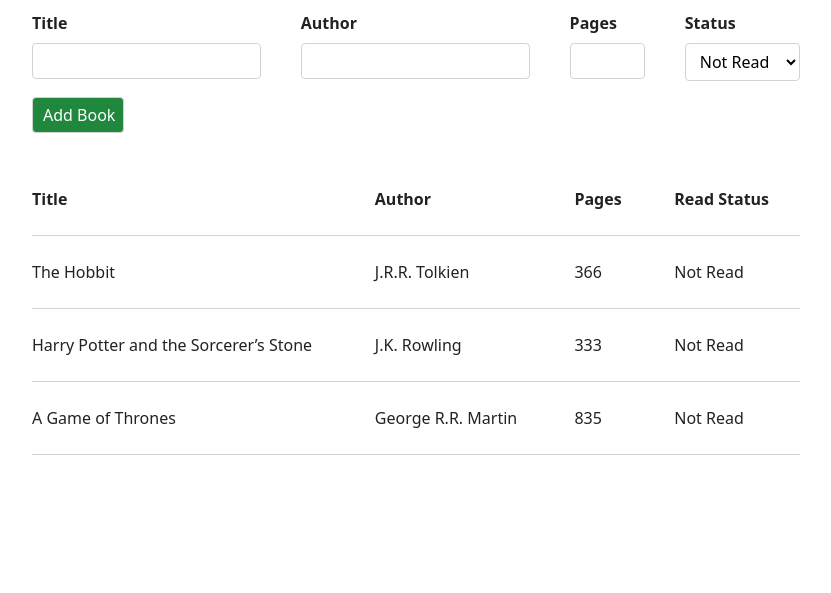
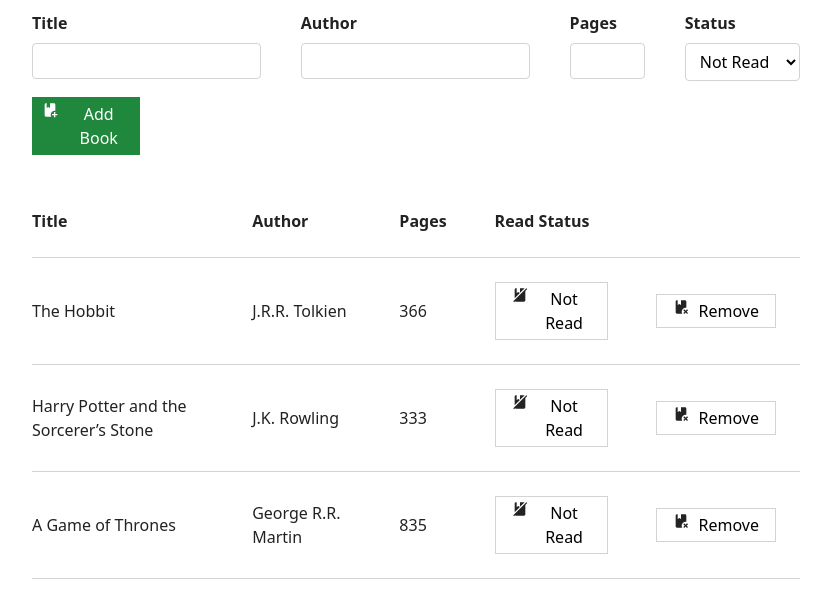
Before and after one commit to RautRA/Library, a plain HTML site: page index.html in a window 1280 px wide. Shown: the part 173-766 px from the top of the page, without its empty margins (224-1055 px from the left). Drawn offline with Linux system fonts and the light colour scheme.

Commit message:
add code to change read status & remove books from library

```diff
--- a/index.html
+++ b/index.html
@@ -29,7 +29,9 @@
                     <option value="not-read" selected>Not Read</option>
                 </select>
             </fieldset>
-            <input type="submit" value="Add Book">
+            <button type="submit">
+                <img src="assets/icons/book-plus.svg" alt="add book icon" class="svg-icon">Add Book
+            </button>
         </form>
 
         <table class="books-table">
@@ -39,6 +41,7 @@
                     <th>Author</th>
                     <th>Pages</th>
                     <th>Read Status</th>
+                    <th></th>
                 </tr>
             </thead>
             <tbody></tbody>
--- a/main.js
+++ b/main.js
@@ -35,6 +35,16 @@
     return myLibrary;
 }
 
+function removeBookFromLibrary(bookIndex) {
+    myLibrary.splice(bookIndex, 1);
+    return myLibrary;
+}
+
+function changeBookReadStatus(bookIndex) {
+    myLibrary[bookIndex].readStatus = !myLibrary[bookIndex].readStatus;
+    return myLibrary;
+}
+
 addBookForm.addEventListener("submit", (e) => {
     e.preventDefault();
 
@@ -50,11 +60,24 @@
 });
 
 function renderLibrary(library) {
-    const books = library.map(book => {
+    const books = library.map((book, index) => {
         return `<td>${book.title}</td>
                 <td>${book.author}</td>
                 <td>${book.pages}</td>
-                <td>${book.readStatus ? "Read" : "Not Read"}</td>`;
+                <td>
+                    <button class="read-status-btn" data-index="${index}">
+                        <img
+                        src=${book.readStatus ? "assets/icons/book-check.svg" : "assets/icons/book-off.svg"}
+                        alt=${book.readStatus ? "book read icon" : "book not read icon"}
+                        class="svg-icon">
+                        ${book.readStatus ? "Read" : "Not Read"}
+                    </button>
+                </td>
+                <td>
+                    <button class="remove-btn" data-index="${index}">
+                        <img src="assets/icons/book-remove.svg" alt="remove book icon" class="svg-icon">Remove
+                    </button>
+                </td>`;
     });
 
     // resets the table body in case of rerender
@@ -62,6 +85,25 @@
     books.forEach(book => {
         booksTableBody.innerHTML += `<tr>${book}</tr>`;
     });
+
+    const removeBtns = document.querySelectorAll(".remove-btn");
+    const readStatusBtns = document.querySelectorAll(".read-status-btn");
+
+    removeBtns.forEach(btn => {
+        btn.addEventListener("click", (e) => {
+            const bookIndex = e.target.dataset.index;
+            const newLibrary = removeBookFromLibrary(bookIndex);
+            renderLibrary(newLibrary);
+        });
+    });
+
+    readStatusBtns.forEach(btn => {
+        btn.addEventListener("click", (e) => {
+            const bookIndex = e.target.dataset.index;
+            const newLibrary = changeBookReadStatus(bookIndex);
+            renderLibrary(newLibrary);
+        });
+    });
 }
 
 renderLibrary(myLibrary);
--- a/styles.css
+++ b/styles.css
@@ -67,6 +67,17 @@
     padding-left: 0;
 }
 
+td button {
+    background-color: #fff;
+    padding: 4px 16px;
+    border: 1px solid #d3d3d3;
+}
+
+td button:hover, td button:active {
+    border: 1px solid #222;
+    cursor: pointer;
+}
+
 .add-book-form {
     display: flex;
     flex-wrap: wrap;
@@ -113,14 +124,32 @@
     width: 15%;
 }
 
-input[type="submit"] {
-    width: 12%;
+button[type="submit"] {
+    width: 14%;
+    padding: 5px 10px;
     font-size: 1.6rem;
     color: #fff;
     background-color: #1f883d;
+    border: 0;
+    display: flex;
+    justify-content: center;
 }
 
-input[type="submit"]:hover, input[type="submit"]:active {
+button[type="submit"]:hover, button[type="submit"]:active {
     background-color: #197935;
     cursor: pointer;
 }
+
+.svg-icon {
+    width: 1.6rem;
+    filter: brightness(0) saturate(100%) invert(100%) sepia(0%) saturate(0%) hue-rotate(289deg) brightness(104%) contrast(102%);
+    margin-right: 10px;
+}
+
+.read-status-btn, .remove-btn {
+    display: flex;
+}
+
+.read-status-btn .svg-icon, .remove-btn .svg-icon {
+    filter: brightness(0) saturate(100%) invert(11%) sepia(10%) saturate(0%) hue-rotate(241deg) brightness(102%) contrast(94%);
+}
```
Also changed, not shown: assets/icons/book-check.svg (added), assets/icons/book-off.svg (added), assets/icons/book-plus.svg (added), assets/icons/book-remove.svg (added).
